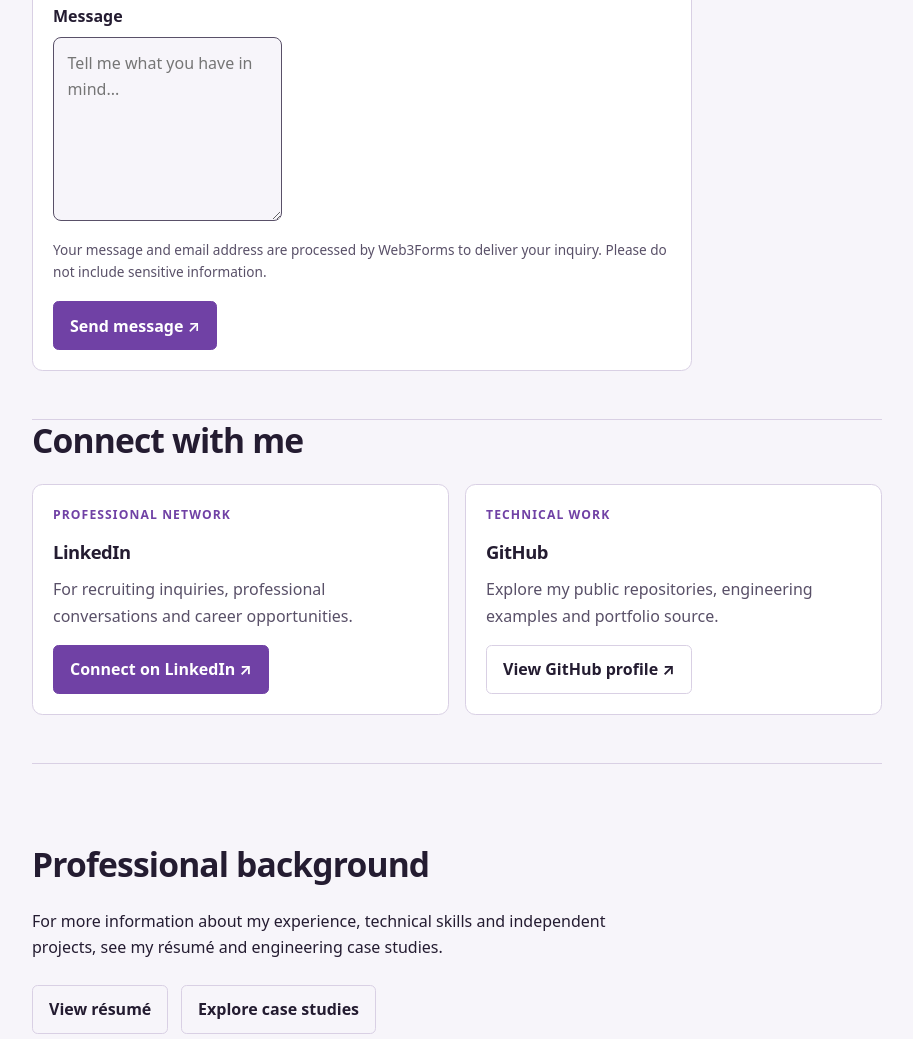
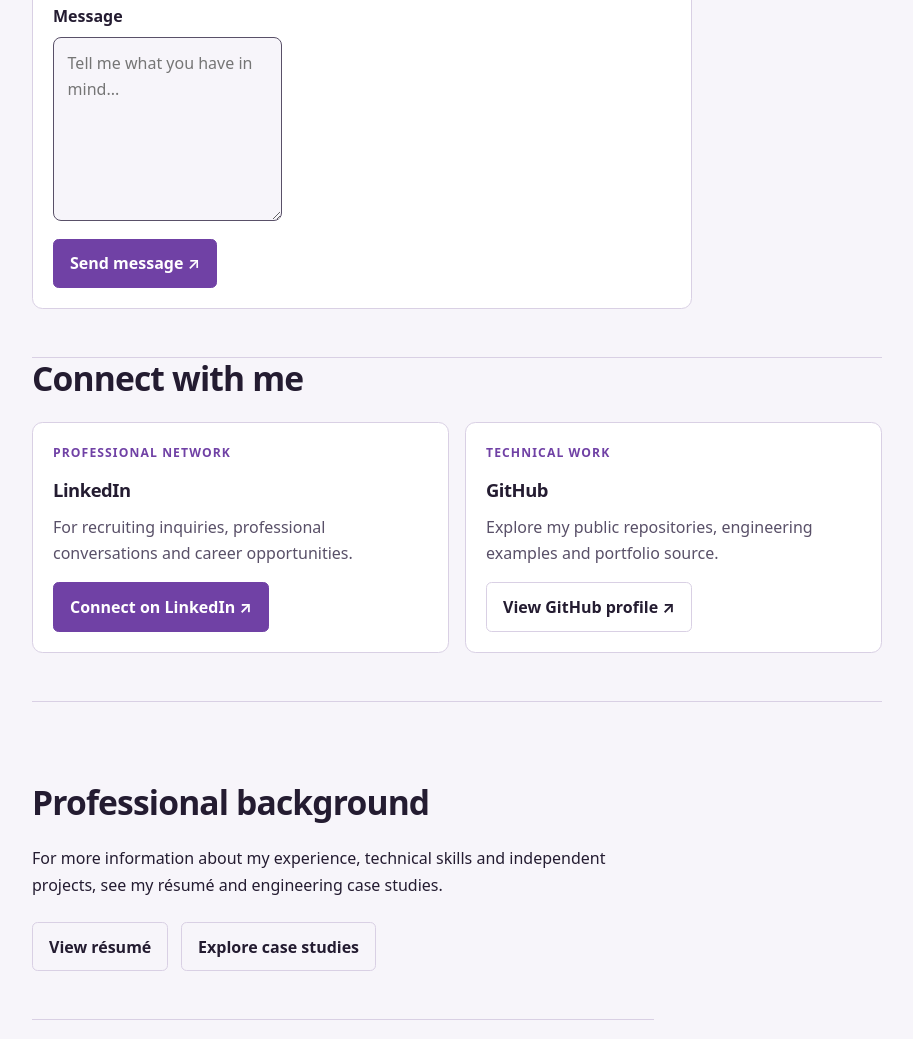
Before and after one commit to montelR/montelR.github.io, an Astro site: page /contact in a window 1280 px wide. Shown: the part 673-1712 px from the top of the page, without its empty margins (58-971 px from the left). Built offline with nearby package versions, Linux system fonts and the light colour scheme; Astro itself is replaced by a stand-in of ours.

Commit message:
Remove contact form notice at owner request

```diff
--- a/src/pages/contact.astro
+++ b/src/pages/contact.astro
@@ -26,7 +26,6 @@ import BaseLayout from '../layouts/BaseLayout.astro';
         <label for="contact-message">Message</label>
         <textarea id="contact-message" name="message" rows="6" maxlength="5000" placeholder="Tell me what you have in mind..." required></textarea>
       </div>
-      <p class="muted form-notice">Your message and email address are processed by Web3Forms to deliver your inquiry. Please do not include sensitive information.</p>
       <button class="button primary" type="submit">Send message <span aria-hidden="true">↗</span></button>
       <p id="contact-status" role="status" aria-live="polite" aria-atomic="true"></p>
     </form>
```
